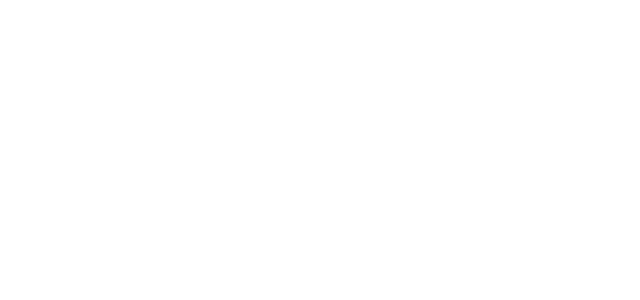
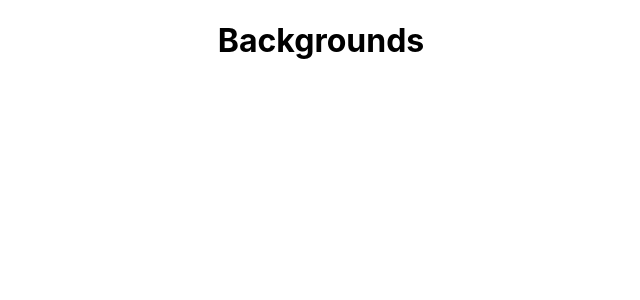
Before and after one commit to Mitch98k/DnDCharacterCreator, a React (Create React App) app in the folder dndcharacter/: page /backgrounds in a window 1280 px wide. Shown: the top 300 px of the page, without its empty margins (319-959 px from the left). Built offline with nearby package versions, Linux system fonts and the light colour scheme.

Commit message:
created files for background selection and individual backgrounds. Rendered text and created route for background selection component.

```diff
--- a/dndcharacter/src/App.js
+++ b/dndcharacter/src/App.js
@@ -4,10 +4,15 @@
 import RaceSelection from './components/RaceSelection';
 import Race from './components/Race';
 import './App.css';
+import BackgroundSelection from './components/BackgroundSelection';
 
 function App() {
   return (
     <div>
+      <Route exact path='/backgrounds'>
+        <BackgroundSelection/>
+      </Route>
+
       <Route path='/races/:id'>
         <Race/>
       </Route>
--- /dev/null
+++ b/dndcharacter/src/components/BackgroundSelection.js
@@ -0,0 +1,16 @@
+import React, {useState, useEffect} from "react";
+import { useHistory } from 'react-router-dom';
+import axios from "axios";
+import '../css/Common.css';
+
+function BackgroundSelection() {
+    const { push } = useHistory();
+
+    return (
+        <div>
+            <h1>Backgrounds</h1>
+        </div>
+    )
+}
+
+export default BackgroundSelection;
```
Also changed, not shown: dndcharacter/src/components/Background.js (added), 1 other file (tests, documents, lock files or other folders).
